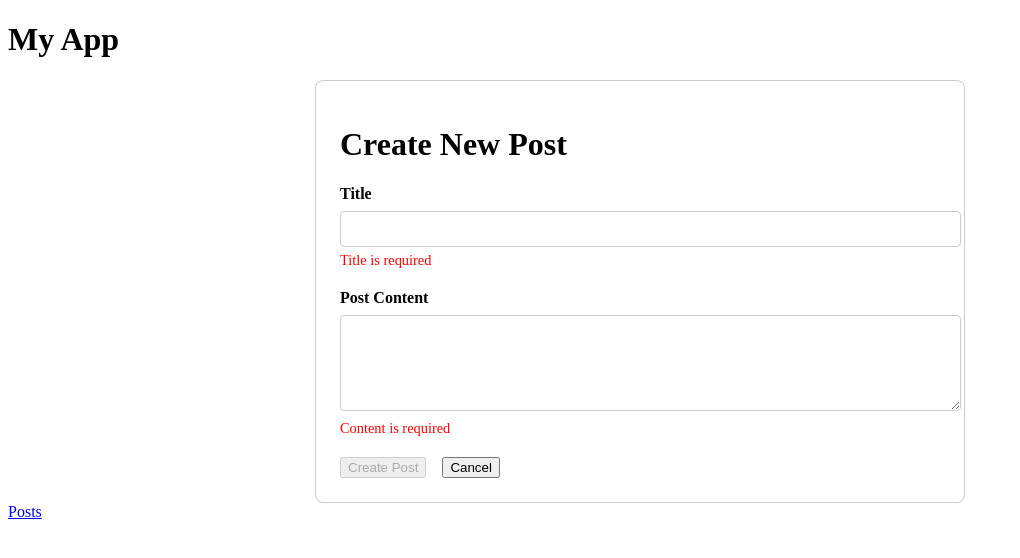
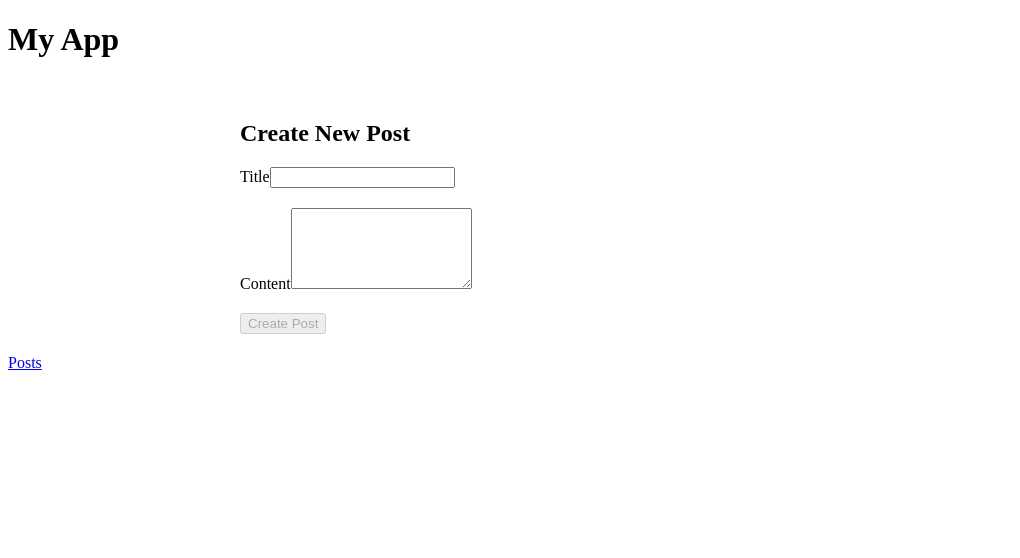
Before and after one commit to KariimAlii/Angular-Course, an Angular app: page /posts/create in a window 1280 px wide. Shown: the top 558 px of the page, without its empty margins (0-1020 px from the left). Built offline with nearby package versions, Linux system fonts and the light colour scheme.

Commit message:
Use Subjects in the Create Post

```diff
--- a/src/app/pages/create-post/create-post.component.css
+++ b/src/app/pages/create-post/create-post.component.css
@@ -1,52 +1,25 @@
-.form-container {
-  max-width: 600px;
-  margin: auto;
-  padding: 1.5rem;
-  border: 1px solid #ccc;
-  border-radius: 8px;
+
+.container {
+  max-width: 800px;
+  margin: 0 auto;
+  padding: 20px;
 }
 
 .form-group {
-  margin-bottom: 1.25rem;
-}
-
-label {
-  display: block;
-  margin-bottom: 0.5rem;
-  font-weight: bold;
-}
-
-.form-control {
-  width: 100%;
-  padding: 0.6rem;
-  border: 1px solid #ccc;
-  border-radius: 4px;
-}
-
-.form-control.invalid {
-  border-color: red;
-  background-color: #ffe6e6;
+  margin-bottom: 20px;
 }
 
 .error {
-  color: red;
-  font-size: 0.9rem;
-  margin-top: 0.3rem;
+  color: #dc3545;
+  font-size: 0.875em;
 }
 
-.form-actions {
-  display: flex;
-  gap: 1rem;
+.post-details {
+  border-top: 1px solid #eee;
+  padding-top: 20px;
 }
 
-.error-message {
-  margin-top: 1rem;
-  color: red;
-  font-weight: bold;
+.card {
+  margin-top: 15px;
+  box-shadow: 0 2px 4px rgba(0,0,0,0.1);
 }
-
-.success-message {
-  margin-top: 1rem;
-  color: green;
-  font-weight: bold;
-}
--- a/src/app/pages/create-post/create-post.component.html
+++ b/src/app/pages/create-post/create-post.component.html
@@ -1,73 +1,43 @@
-<div class="form-container">
-  <h1>Create New Post</h1>
+<!-- create-post.component.html -->
+<div class="container">
+  <h2>Create New Post</h2>
 
-  <form [formGroup]="postForm" (ngSubmit)="onSubmit()" novalidate>
-
-    <!-- Title Field -->
+  <form [formGroup]="postForm" (ngSubmit)="onSubmit()">
     <div class="form-group">
-      <label for="title">Title</label>
-      <input
-        id="title"
-        type="text"
-        formControlName="title"
-        required
-        class="form-control"
-        [class.invalid]="title?.invalid && (title?.touched || title?.dirty)"
-      />
-      <div class="error" *ngIf="title?.hasError('required')">
-        Title is required
-      </div>
-      <div class="error" *ngIf="title?.hasError('minlength')">
-        Title must be at least 5 characters
+      <label>Title</label>
+      <input type="text" formControlName="title" class="form-control">
+      <div *ngIf="title?.invalid && (title?.dirty || title?.touched)" class="error">
+        <div *ngIf="title?.errors?.['required']">Title is required</div>
       </div>
     </div>
 
-    <!-- Body Field -->
     <div class="form-group">
-      <label for="body">Post Content</label>
-      <textarea
-        id="body"
-        rows="5"
-        formControlName="body"
-        required
-        class="form-control"
-        [class.invalid]="body?.invalid && (body?.touched || body?.dirty)"
-      ></textarea>
-      <div class="error" *ngIf="body?.hasError('required')">
-        Content is required
-      </div>
-      <div class="error" *ngIf="body?.hasError('minlength')">
-        Content must be at least 20 characters
+      <label>Content</label>
+      <textarea formControlName="body" class="form-control" rows="5"></textarea>
+      <div *ngIf="body?.invalid && (body?.dirty || body?.touched)" class="error">
+        <div *ngIf="body?.errors?.['required']">Content is required</div>
       </div>
     </div>
 
-    <!-- Form Actions -->
-    <div class="form-actions">
-      <button
-        type="submit"
-        [disabled]="postForm.invalid || loading"
-      >
-        <span *ngIf="!loading">Create Post</span>
-        <span *ngIf="loading">Creating...</span>
-      </button>
+    <button type="submit" [disabled]="postForm.invalid || loading" class="btn btn-primary">
+      {{ loading ? 'Creating...' : 'Create Post' }}
+    </button>
 
-      <button
-        type="button"
-        (click)="router.navigate(['/posts'])"
-      >
-        Cancel
-      </button>
+    <div *ngIf="error" class="alert alert-danger mt-3">
+      {{ error }}
     </div>
+  </form>
 
-    <!-- Error Message -->
-    <div *ngIf="error" class="error-message">
-      ❌ {{ error }}
+  <!-- Display the created post -->
+  <div *ngIf="createdPost" class="post-details mt-5">
+    <h3>New Post Created Successfully!</h3>
+    <div class="card">
+      <div class="card-body">
+        <h5 class="card-title">{{ createdPost.title }}</h5>
+        <h6 class="card-subtitle mb-2 text-muted">User ID: {{ createdPost.userId }}</h6>
+        <p class="card-text">{{ createdPost.body }}</p>
+        <p class="text-success">Post ID: {{ createdPost.id }}</p>
+      </div>
     </div>
-
-    <!-- Success Message -->
-    <div *ngIf="success" class="success-message">
-      ✅ Post created successfully! Redirecting...
-    </div>
-
-  </form>
+  </div>
 </div>
--- a/src/app/pages/create-post/create-post.component.ts
+++ b/src/app/pages/create-post/create-post.component.ts
@@ -16,11 +16,12 @@ export class CreatePostComponent implements OnInit {
   loading = false;
   error: string | null = null;
   success = false;
+  createdPost: any = null;
 
   constructor(
     private fb: FormBuilder,
     private apiService: PostsService,
-    public router: Router
+    private router: Router
   ) {}
 
   ngOnInit(): void {
@@ -42,29 +43,26 @@ export class CreatePostComponent implements OnInit {
 
     this.loading = true;
     this.error = null;
-    this.success = false;
+    this.createdPost = null;
 
-    const postData: CreatePostDto = this.postForm.value;
-
-    this.apiService.createPost(postData).subscribe({
-      next: (response) => {
-        this.success = true;
+    this.apiService.createPost(this.postForm.value).subscribe({
+      next: () => {
+        // Response is already handled by the service's observable
         this.loading = false;
-        // Reset form after successful submission
-        this.postForm.reset();
-        // Navigate to post list after 2 seconds
-        setTimeout(() => this.router.navigate(['/posts']), 2000);
       },
       error: (err) => {
-        this.error = 'Failed to create post. Please try again.';
+        this.error = 'Failed to create post';
         this.loading = false;
-        console.error(err);
       }
+    });
+
+    // Subscribe to new posts
+    this.apiService.newPost$.subscribe(post => {
+      this.createdPost = post;
     });
   }
 
+
   get title() { return this.postForm.get('title'); }
   get body() { return this.postForm.get('body'); }
-
-
 }
--- a/src/app/services/posts.service.ts
+++ b/src/app/services/posts.service.ts
@@ -1,6 +1,6 @@
 import { Injectable } from '@angular/core';
 import {HttpClient, HttpHeaders} from '@angular/common/http';
-import {catchError, delay, Observable, retry, throwError} from 'rxjs';
+import {catchError, delay, Observable, retry, Subject, tap, throwError} from 'rxjs';
 import {Post} from '../models/post';
 import {CreatePostDto} from '../models/create-post-dto';
 
@@ -15,7 +15,10 @@ export class PostsService {
     })
   };
   private apiUrl = 'https://jsonplaceholder.typicode.com/posts';
+  private newPostSubject = new Subject<any>();
 
+  // Observable to emit new posts
+  newPost$ = this.newPostSubject.asObservable();
   constructor(private http: HttpClient) { }
 
   getPosts(): Observable<Post[]> {
@@ -33,9 +36,8 @@ export class PostsService {
    */
   createPost(postData: CreatePostDto): Observable<any> {
     return this.http.post<any>(`${this.apiUrl}`, postData).pipe(
-      catchError(error => {
-        console.error('Error creating post:', error);
-        return throwError(() => new Error('Failed to create post'));
+      tap((createdPost) => {
+        this.newPostSubject.next(createdPost);
       })
     );
   }
```
